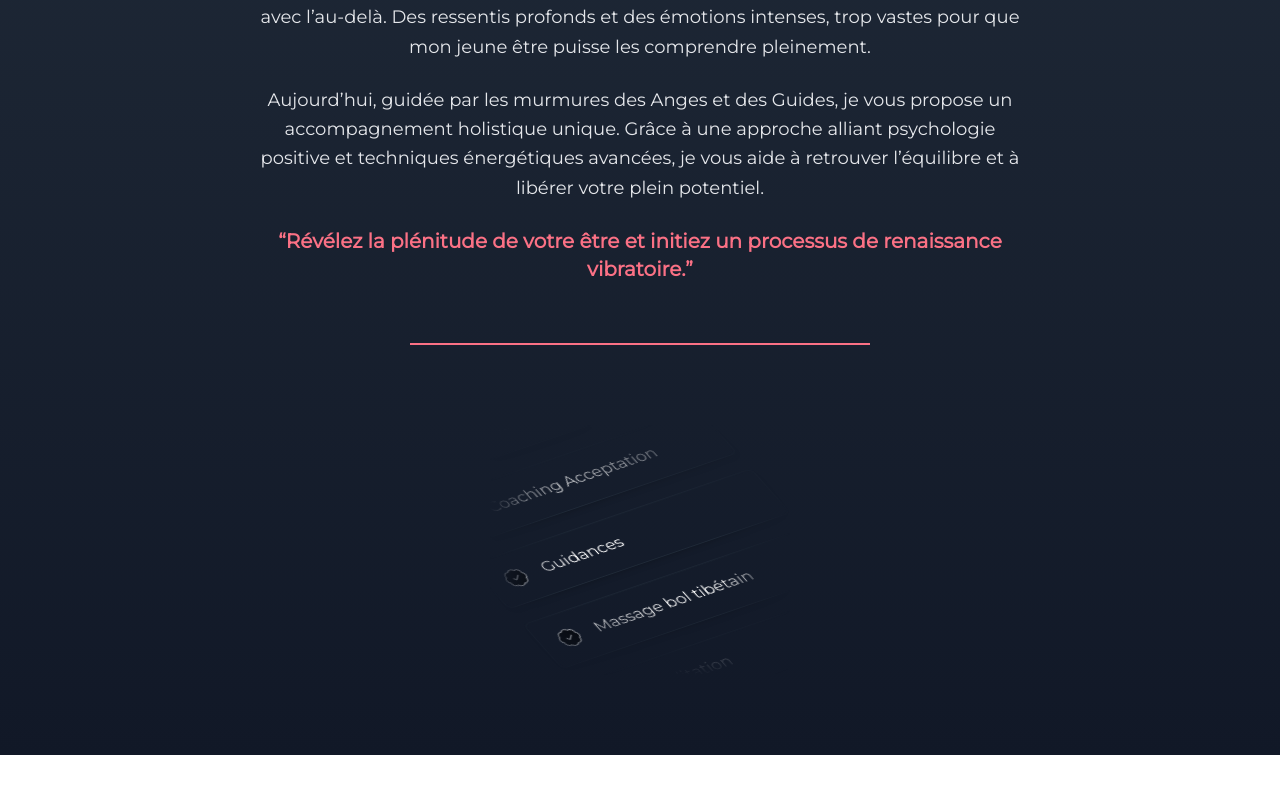
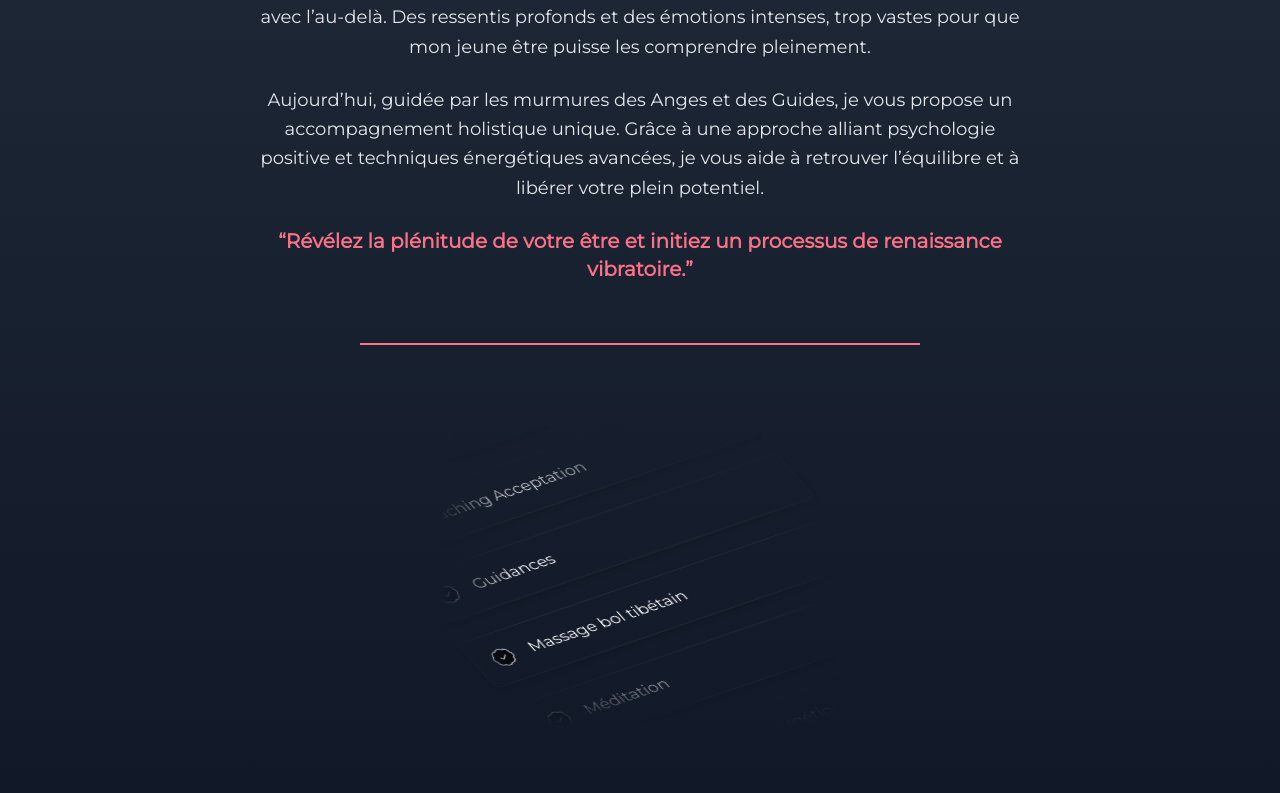
Before and after one commit to flowxt/Kris-React-newProject, a React (Vite) app: page / in a window 1280 px wide. Shown: the part 2005-2798 px from the top of the page. Before the commit the page ends 2760 px from the top, so only its background shows below. Built offline with nearby package versions, Linux system fonts and the light colour scheme.

Commit message:
agrandissement component tilte

```diff
--- a/src/components/TiltedScroll.jsx
+++ b/src/components/TiltedScroll.jsx
@@ -15,7 +15,7 @@
     return (
       <div className="flex items-center justify-center">
         <div className="relative overflow-hidden [mask-composite:intersect] [mask-image:linear-gradient(to_right,transparent,black_5rem),linear-gradient(to_left,transparent,black_5rem),linear-gradient(to_bottom,transparent,black_5rem),linear-gradient(to_top,transparent,black_5rem)]">
-          <div className="grid h-[250px] w-[300px] gap-5 animate-skew-scroll grid-cols-1 sm:w-[300px] sm:grid-cols-1">
+          <div className="grid h-[250px] w-[300px] gap-5 animate-skew-scroll grid-cols-1 sm:w-[200px] sm:gap-3 sm:h-[200px] sm:grid-cols-1 lg:w-[400px] lg:h-[300px] lg:gap-6 lg:grid-cols-1">
             {items.map((item) => (
               <div
                 key={item.id}
@@ -42,6 +42,6 @@
         </div>
       </div>
     );
-  };
+};
 
-  export default TiltedScroll;
+export default TiltedScroll;
```
